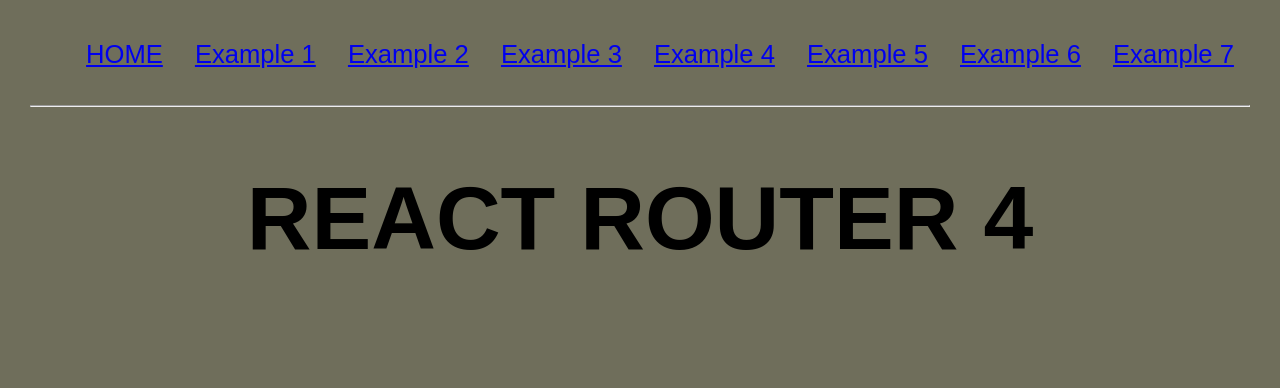
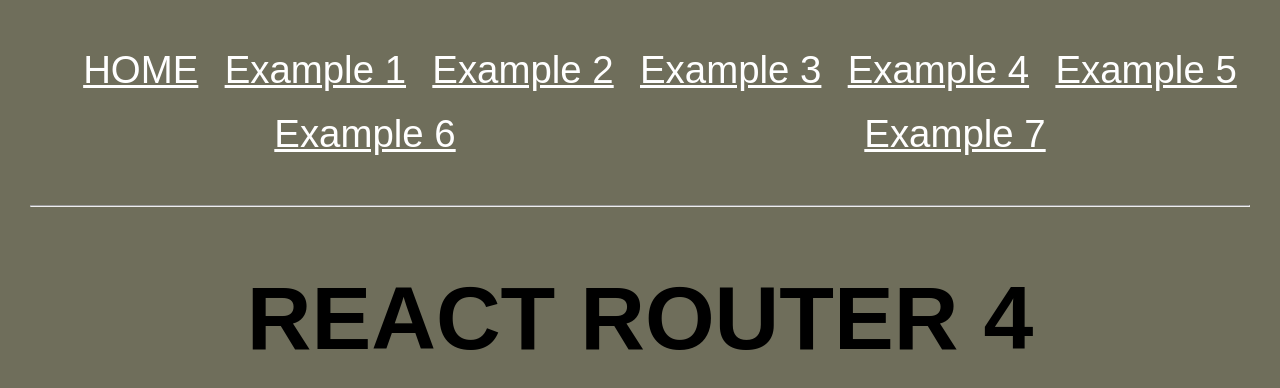
Before and after one commit to bdog72/React-Router4, a React app: page / in a window 1280 px wide. Shown: the top 388 px of the page. Built offline with nearby package versions, Linux system fonts and the light colour scheme.

Commit message:
mades css changes

```diff
--- a/src/styles/screen.scss
+++ b/src/styles/screen.scss
@@ -10,7 +10,7 @@
 body {
   margin: 30px;
   font: $base-text-size / 1 $base-font-family;
-  font-size: 2vw;
+  font-size: 3vw;
   background: #6f6e5b;
 }
 
@@ -28,6 +28,11 @@
 
 .routes li {
   padding: 10px;
+  color: red;
+}
+
+li a {
+  color: white;
 }
 
 .example7 a {
```
Also changed, not shown: src/components/App.js (+0 -11 lines).
